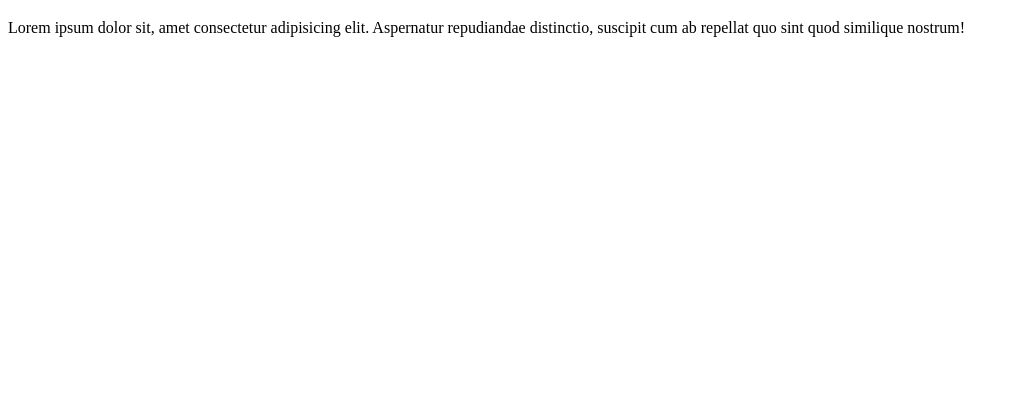
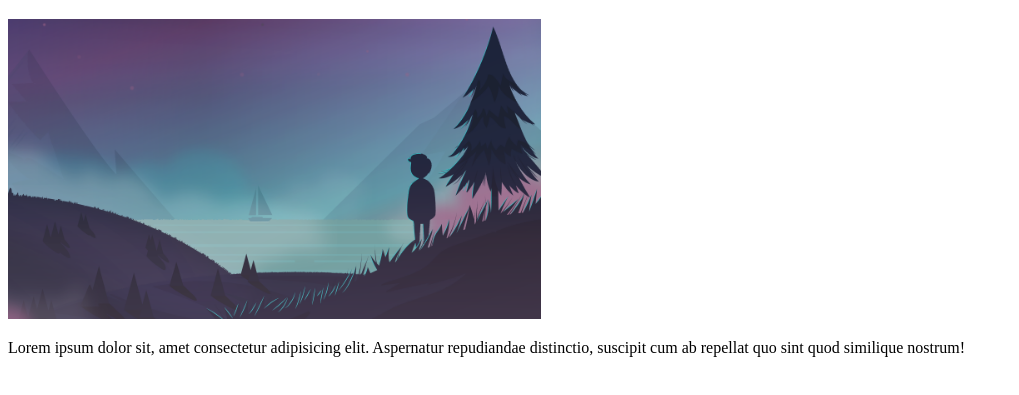
Before and after one commit to Cbianchc/primer-repo-prueba, a plain HTML site: page index.html in a window 1280 px wide. Shown: the part 159-554 px from the top of the page, without its empty margins (0-1019 px from the left). Drawn offline with Linux system fonts and the light colour scheme.

Commit message:
tercer commit

```diff
--- a/index.html
+++ b/index.html
@@ -13,6 +13,7 @@
     </div>
     <div>
         <h1>otro hola mundo</h1>
+        <img src="./componentes/imagen1prin.png" alt="" height="300px">
         <p>Lorem ipsum dolor sit, amet consectetur adipisicing elit. Aspernatur repudiandae distinctio, suscipit cum ab repellat quo sint quod similique nostrum!</p>
     </div>
 </body>
```
Also changed, not shown: componentes/imagen1prin.png (added).
